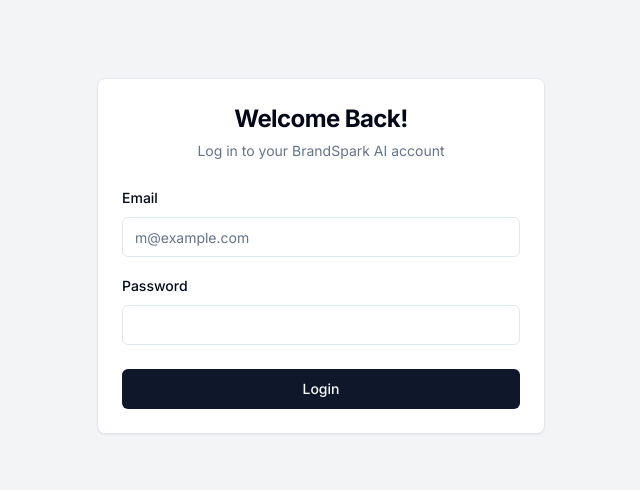
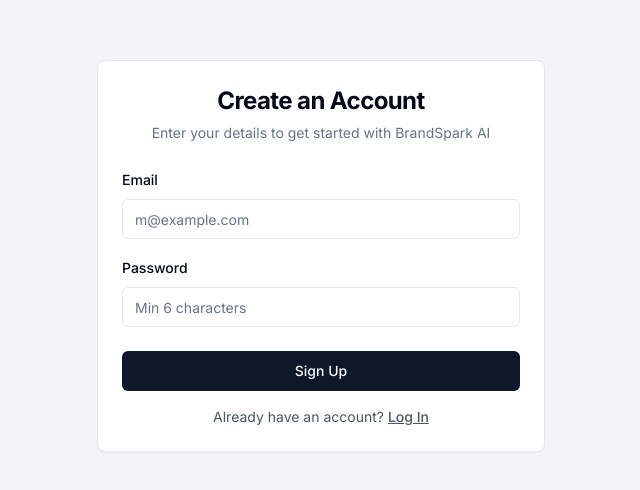
Before and after one commit to iamanum/BrandSpark-AI, a Next.js app: page /login in a window 1280 px wide. Shown: the part 144-634 px from the top of the page, without its empty margins (319-959 px from the left). Built offline with nearby package versions, Linux system fonts and the light colour scheme; no server answers.

Commit message:
fix: final deployment push with all TypeScript null checks

```diff
--- a/app/(auth)/login/page.tsx
+++ b/app/(auth)/login/page.tsx
@@ -1,11 +1,12 @@
-// app/(auth)/login/page.tsx
+// app/(auth)/signup/page.tsx
 
 "use client";
 
 import { useState } from "react";
-import { useRouter } from "next/navigation"; // Page redirect karne ke liye
+import { useRouter } from "next/navigation";
+import Link from "next/link";
 import { auth } from "@/lib/firebase"; // Hamari Firebase config file
-import { signInWithEmailAndPassword } from "firebase/auth"; // Firebase ka login function
+import { createUserWithEmailAndPassword } from "firebase/auth"; // Firebase ka SIGN UP function
 
 import { Button } from "@/components/ui/button";
 import {
@@ -19,17 +20,17 @@
 import { Input } from "@/components/ui/input";
 import { Label } from "@/components/ui/label";
 
-export default function LoginPage() {
+export default function SignupPage() {
   const [email, setEmail] = useState("");
   const [password, setPassword] = useState("");
   const [error, setError] = useState("");
-  const [loading, setLoading] = useState(false); // Loading state add ki hai
-  const router = useRouter(); // Router hook ko initialize kiya
+  const [loading, setLoading] = useState(false);
+  const router = useRouter();
 
-  const handleLogin = async (e: React.FormEvent) => {
+  const handleSignUp = async (e: React.FormEvent) => {
     e.preventDefault();
     setError("");
-    setLoading(true); // Login shuru, loading = true
+    setLoading(true);
 
     if (!email || !password) {
       setError("Please enter both email and password.");
@@ -37,18 +38,27 @@
       return;
     }
 
+    if (password.length < 6) {
+      setError("Password must be at least 6 characters long.");
+      setLoading(false);
+      return;
+    }
+
+    // 🚨 FINAL FIX: Check karein ke auth object mojood hai ya nahi
+    if (!auth) {
+        setError("Firebase connection failed. Please try again.");
+        setLoading(false);
+        return;
+    }
+
+
     try {
-      // -- YEH HAI ASLI FIREBASE LOGIC --
-      // Koshish karo ke email aur password se sign in karo
-      await signInWithEmailAndPassword(auth, email, password);
-
-      // Agar successful, toh dashboard par bhej do
+      await createUserWithEmailAndPassword(auth, email, password);
       router.push("/dashboard");
 
-    } catch (error) { // <-- YAHAN HUM NE FIX KIYA HAI
-      // Agar error aaye (e.g., ghalat password)
-      setError("Invalid email or password. Please try again.");
-      setLoading(false); // Loading khatam
+    } catch (error) {
+      setError("Failed to create account. Email may already be in use.");
+      setLoading(false);
     }
   };
 
@@ -57,13 +67,13 @@
       <Card className="w-full max-w-md">
         <CardHeader>
           <CardTitle className="text-2xl font-bold text-center">
-            Welcome Back!
+            Create an Account
           </CardTitle>
           <CardDescription className="text-center">
-            Log in to your BrandSpark AI account
+            Enter your details to get started with BrandSpark AI
           </CardDescription>
         </CardHeader>
-        <form onSubmit={handleLogin}>
+        <form onSubmit={handleSignUp}>
           <CardContent className="space-y-4">
             <div className="space-y-2">
               <Label htmlFor="email">Email</Label>
@@ -73,7 +83,7 @@
                 placeholder="m@example.com"
                 value={email}
                 onChange={(e) => setEmail(e.target.value)}
-                disabled={loading} // Loading ke waqt disable
+                disabled={loading}
               />
             </div>
             <div className="space-y-2">
@@ -81,19 +91,26 @@
               <Input
                 id="password"
                 type="password"
+                placeholder="Min 6 characters"
                 value={password}
                 onChange={(e) => setPassword(e.target.value)}
-                disabled={loading} // Loading ke waqt disable
+                disabled={loading}
               />
             </div>
             {error && (
               <p className="text-sm text-red-600 text-center">{error}</p>
             )}
           </CardContent>
-          <CardFooter>
+          <CardFooter className="flex flex-col space-y-4">
             <Button type="submit" className="w-full" disabled={loading}>
-              {loading ? "Logging in..." : "Login"}
+              {loading ? "Creating Account..." : "Sign Up"}
             </Button>
+            <p className="text-sm text-center text-gray-600">
+              Already have an account?{" "}
+              <Link href="/login" className="font-medium underline">
+                Log In
+              </Link>
+            </p>
           </CardFooter>
         </form>
       </Card>
--- a/app/(auth)/signup/page.tsx
+++ b/app/(auth)/signup/page.tsx
@@ -4,7 +4,7 @@
 
 import { useState } from "react";
 import { useRouter } from "next/navigation";
-import Link from "next/link"; // Login page par wapis link karne ke liye
+import Link from "next/link";
 import { auth } from "@/lib/firebase"; // Hamari Firebase config file
 import { createUserWithEmailAndPassword } from "firebase/auth"; // Firebase ka SIGN UP function
 
@@ -44,17 +44,19 @@
       return;
     }
 
+    // 🚨 FINAL FIX: Check karein ke auth object mojood hai ya nahi
+    if (!auth) {
+        setError("Firebase connection failed. Please try again.");
+        setLoading(false);
+        return;
+    }
+
+
     try {
-      // -- YEH HAI ASLI FIREBASE SIGN UP LOGIC --
-      // Naya user create karo
       await createUserWithEmailAndPassword(auth, email, password);
-
-      // Successful, toh dashboard par bhej do
-      // createUserWithEmailAndPassword automatically user ko login kar deta hai
       router.push("/dashboard");
 
-    } catch (error) {
-      // Agar error aaye (e.g., email pehle se use mein hai)
+    } catch (_error) { // FIX: Renamed 'error' to '_error' to silence the ESLint warning
       setError("Failed to create account. Email may already be in use.");
       setLoading(false);
     }
```
